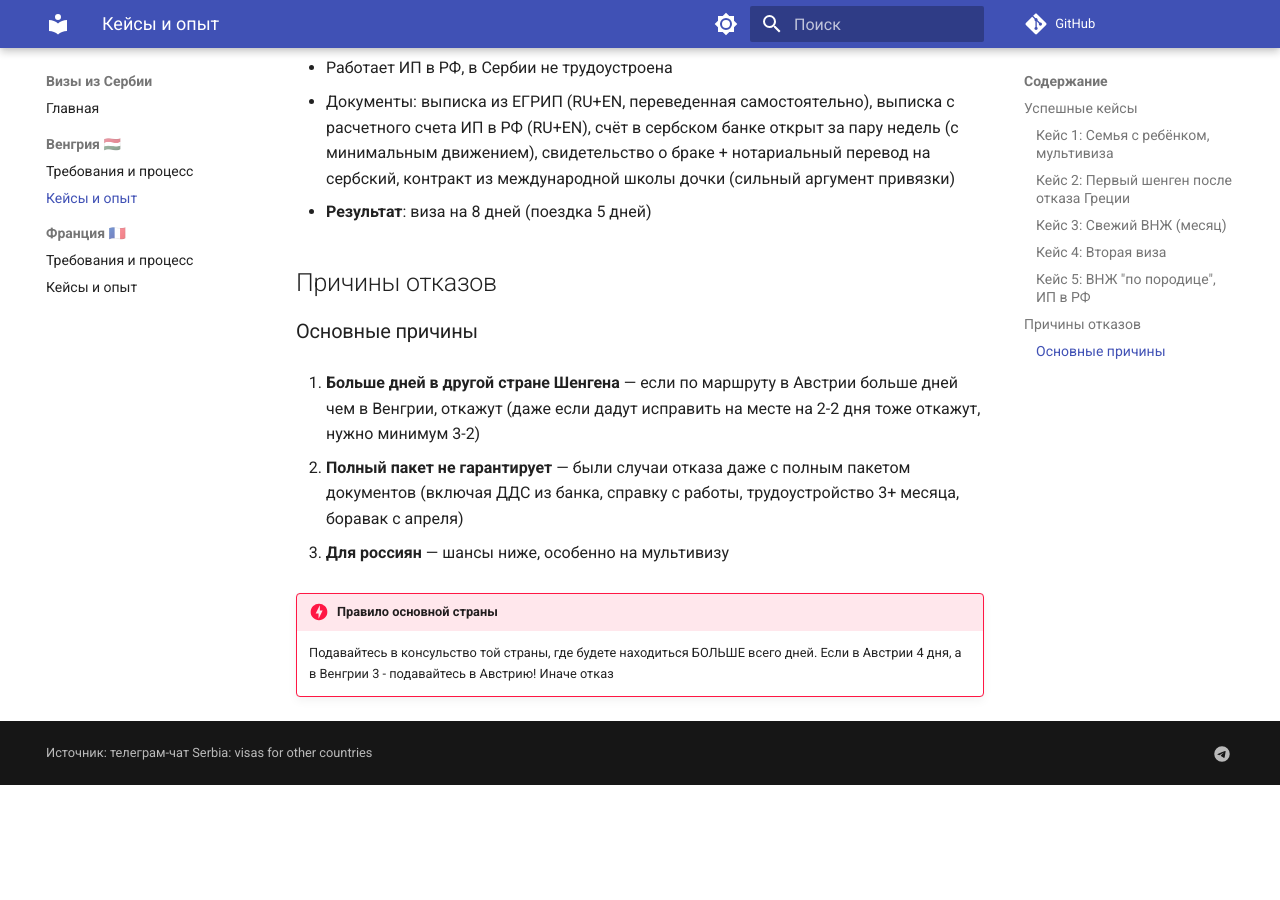
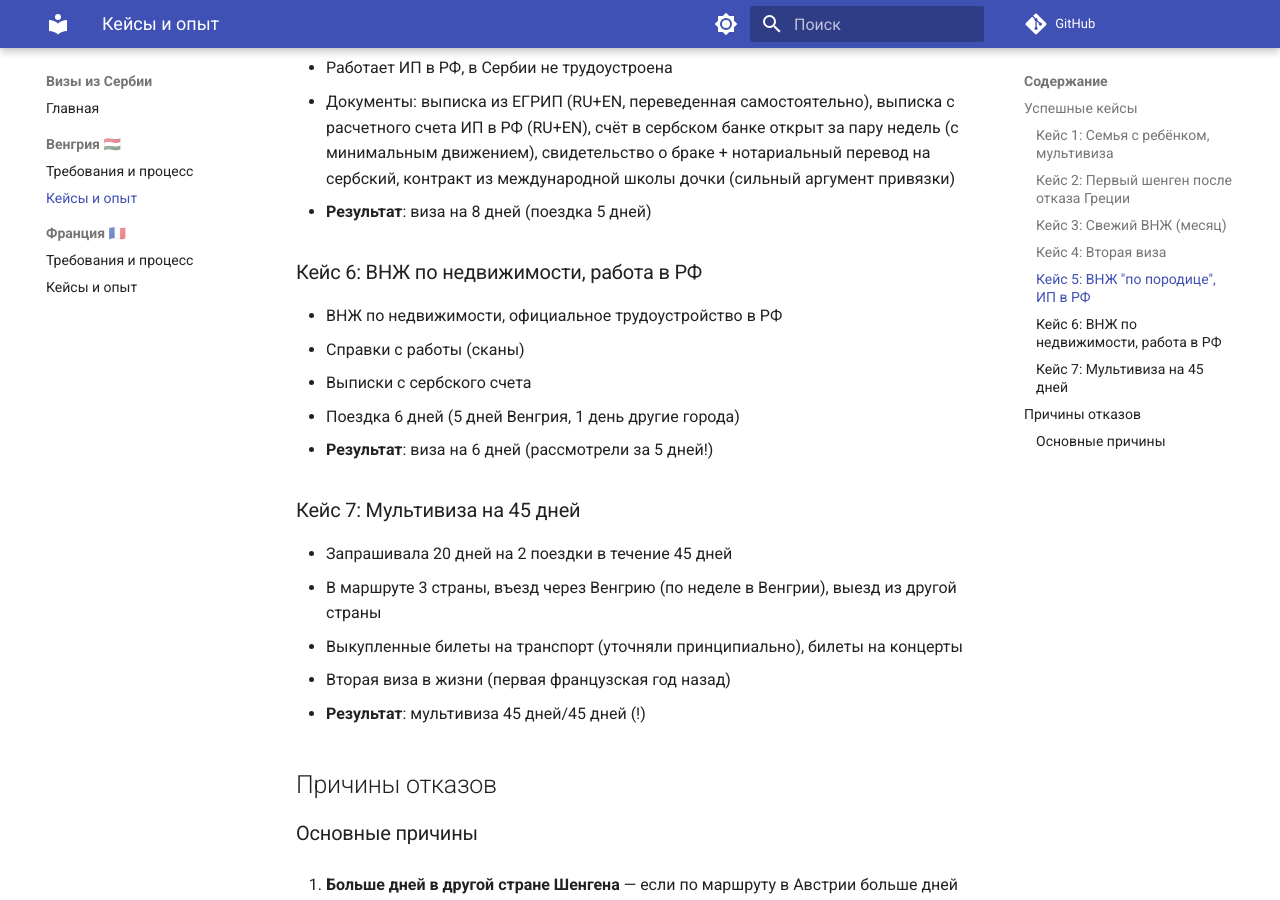
Before and after one commit to tgdigest/serbia-visas-for-other-countries, an MkDocs documentation site: the page built from docs/hungary/cases.md, in a window 1280 px wide and 900 px high, scrolled down 1173 px. Built offline with MkDocs 1.6.1 and Material for MkDocs 9.7.7, drawn with Linux system fonts in a browser that asks for light colours; comment, search, counter and statistics services are not loaded; before the commit the page ends 1958 px from its top, so only the background shows below that.

Commit message:
Add Hungary Feb 2023 info: Subotica vs Belgrade, report back form, cases

```diff
--- a/docs/hungary/cases.md
+++ b/docs/hungary/cases.md
@@ -35,6 +35,20 @@
 - Документы: выписка из ЕГРИП (RU+EN, переведенная самостоятельно), выписка с расчетного счета ИП в РФ (RU+EN), счёт в сербском банке открыт за пару недель (с минимальным движением), свидетельство о браке + нотариальный перевод на сербский, контракт из международной школы дочки (сильный аргумент привязки)
 - **Результат**: виза на 8 дней (поездка 5 дней)
 
+### Кейс 6: ВНЖ по недвижимости, работа в РФ
+- ВНЖ по недвижимости, официальное трудоустройство в РФ
+- Справки с работы (сканы)
+- Выписки с сербского счета
+- Поездка 6 дней (5 дней Венгрия, 1 день другие города)
+- **Результат**: виза на 6 дней (рассмотрели за 5 дней!)
+
+### Кейс 7: Мультивиза на 45 дней
+- Запрашивала 20 дней на 2 поездки в течение 45 дней
+- В маршруте 3 страны, въезд через Венгрию (по неделе в Венгрии), выезд из другой страны
+- Выкупленные билеты на транспорт (уточняли принципиально), билеты на концерты
+- Вторая виза в жизни (первая французская год назад)
+- **Результат**: мультивиза 45 дней/45 дней (!)
+
 ## Причины отказов
 
 ### Основные причины
```
Also changed, not shown: docs/hungary/requirements.md (+14 -3 lines).
